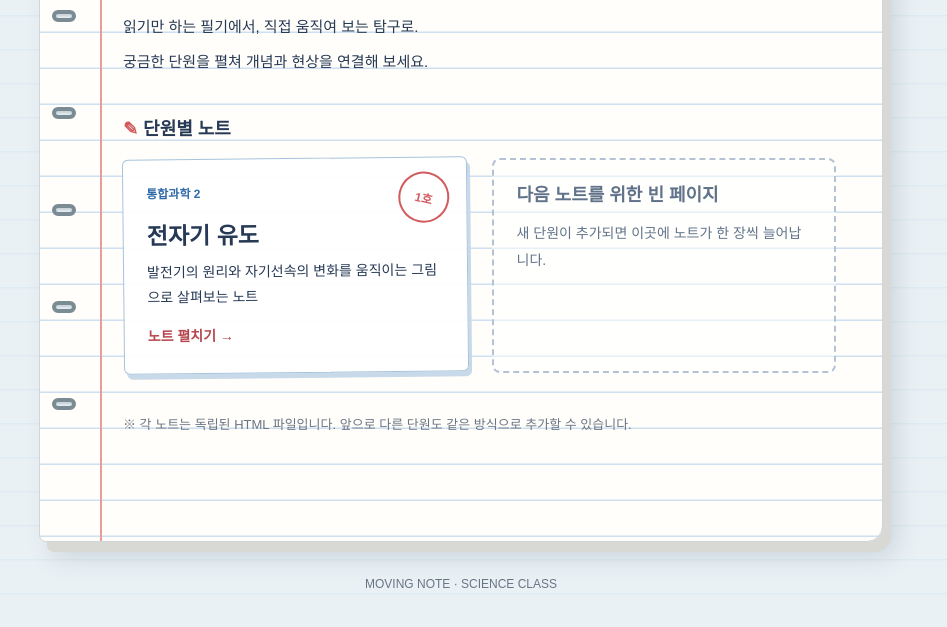
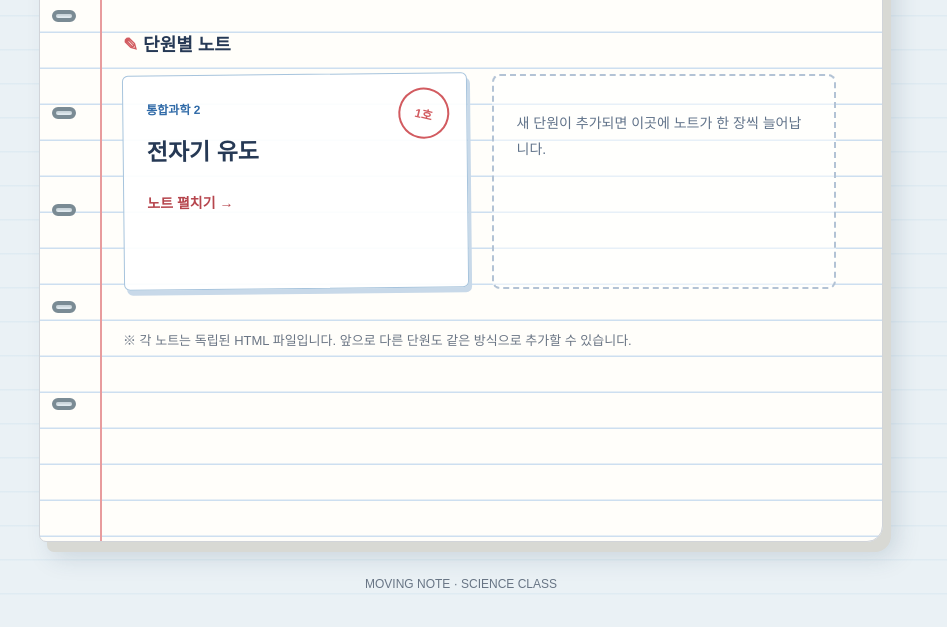
Before and after one commit to prichaen/moving_note, a plain HTML site: page index.html in a window 1280 px wide. Shown: the part 193-820 px from the top of the page, without its empty margins (179-1126 px from the left). Drawn offline with Linux system fonts and the light colour scheme.

Commit message:
Revise content in index.html for clarity
Updated the introduction and note sections in index.html.

```diff
--- a/index.html
+++ b/index.html
@@ -13,11 +13,11 @@
 </head>
 <body><main class="wrapper"><div class="notebook"><div class="rings" aria-hidden="true"><i></i><i></i><i></i><i></i><i></i><i></i></div>
 <div class="eyebrow">SCIENCE NOTEBOOK · VOL. 01</div><h1 class="title">움직이는 노트</h1>
-<p class="intro">읽기만 하는 필기에서, 직접 움직여 보는 탐구로.<br>궁금한 단원을 펼쳐 개념과 현상을 연결해 보세요.</p>
+<p class="intro"></p>
 <h2 class="section"><span>✎</span> 단원별 노트</h2>
 <div class="note-grid">
-<a class="note" href="units/integrated-science-2-electromagnetic-induction.html"><span class="subject">통합과학 2</span><div class="stamp">1호</div><h3>전자기 유도</h3><p>발전기의 원리와 자기선속의 변화를 움직이는 그림으로 살펴보는 노트</p><span class="open">노트 펼치기 →</span></a>
-<div class="empty"><strong>다음 노트를 위한 빈 페이지</strong><p>새 단원이 추가되면 이곳에 노트가 한 장씩 늘어납니다.</p></div>
+<a class="note" href="units/integrated-science-2-electromagnetic-induction.html"><span class="subject">통합과학 2</span><div class="stamp">1호</div><h3>전자기 유도</h3><p></p><span class="open">노트 펼치기 →</span></a>
+<div class="empty"><strong></strong><p>새 단원이 추가되면 이곳에 노트가 한 장씩 늘어납니다.</p></div>
 </div>
 <p class="tip">※ 각 노트는 독립된 HTML 파일입니다. 앞으로 다른 단원도 같은 방식으로 추가할 수 있습니다.</p>
 </div><div class="footer">MOVING NOTE · SCIENCE CLASS</div></main></body>
```
